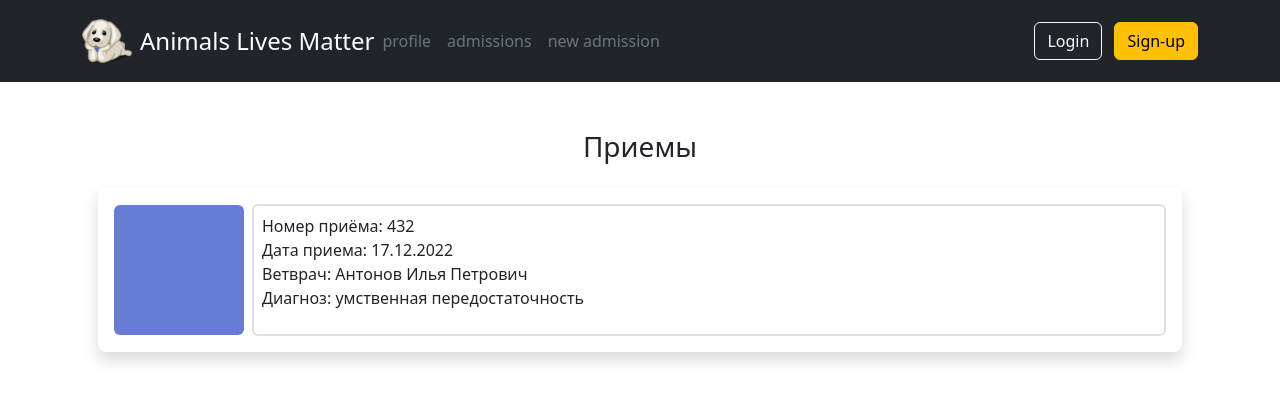
After one commit to Vladimir226/animals_lives_matter, a Flask app: page /animals/admissions in a window 1280 px wide. The commit adds this page. Shown: the top 402 px of the page. Run offline with Flask 2, Linux system fonts and the light colour scheme.

Commit message:
добавлен шаблон спискв приемов животных

```diff
--- a/app.py
+++ b/app.py
@@ -80,7 +80,11 @@ def alm_library():
 def alm_animals():
     return render_template('alm_animals.html')
 
-@app.route('/animals/admisson')
+@app.route('/animals/admissions')
+def admissions():
+    return render_template('admissions.html')
+
+@app.route('/animals/admissions/admisson')
 def alm_admission():
     return render_template("admission.html")
 
--- /dev/null
+++ b/templates/admissions.html
@@ -0,0 +1,30 @@
+{% extends 'base.html' %}
+
+{%block title%}
+admissions
+{%endblock%}
+
+{%block body%}
+<div class="list-receptions mt-5">
+    <h3 class="list-title text-center">Приемы</h3>
+    <div class="d-flex flex-column">
+        <a href="{{url_for('alm_admission')}}" class="library-a text-decoration-none text-reset">
+            <div class="h-reception shadow p-3 rounded-3 m-3 ">
+                <div class="h-reception-container d-flex align-items-center">
+                    <div class="h-reception-img rounded-2"></div>
+                    <div class="h-reception-info   p-2 border border-2 rounded-2 flex-grow-1  ms-2">
+                        <ul class="h-reception-ul ">
+                            <li class="number-admission"> <h6 class="d-inline">Номер приёма:</h6> <div class="text d-inline">432</div></li>
+                            <li class="date-admission"> <h6 class="d-inline">Дата приема:</h6> <div class="text d-inline">17.12.2022</div></li>
+                            <li class="doctor-admission"> <h6 class="d-inline">Ветврач:</h6> <div class="text d-inline">Антонов Илья Петрович</div></li>
+                            <li class="diagnosis-admission"> <h6 class="d-inline">Диагноз:</h6> <div class="text d-inline">умственная передостаточность</div></li>
+                        </ul>
+                    </div>
+                </div>
+            </div>
+        </a>
+
+    </div>
+
+</div>
+{%endblock%}
--- a/templates/alm_animals.html
+++ b/templates/alm_animals.html
@@ -8,7 +8,7 @@ library animals
 <div class="list-receptions mt-5">
     <h3 class="list-title text-center">Животные</h3>
     <div class="d-flex flex-column">
-        <a href="{{url_for('alm_admission')}}" class="library-a text-decoration-none text-reset">
+        <a href="{{url_for('admissions')}}" class="library-a text-decoration-none text-reset">
             <div class="h-reception shadow p-3 rounded-3 m-3 ">
                 <div class="h-reception-container d-flex align-items-center">
                     <div class="h-reception-img rounded-2"></div>
@@ -18,6 +18,7 @@ library animals
                             <li class="age-zoo"> <h6 class="d-inline">Возраст:</h6> <div class="text d-inline">3</div></li>
                             <li class="gender-zoo"> <h6 class="d-inline">Пол:</h6> <div class="text d-inline">мужской</div></li>
                             <li class="name-zoo"> <h6 class="d-inline">Кличка:</h6> <div class="text d-inline">Белорус</div></li>
+                            <li class="сounter-zoo"> <h6 class="d-inline">Количество посещений:</h6> <div class="text d-inline">4</div></li>
                         </ul>
                     </div>
                 </div>
```
